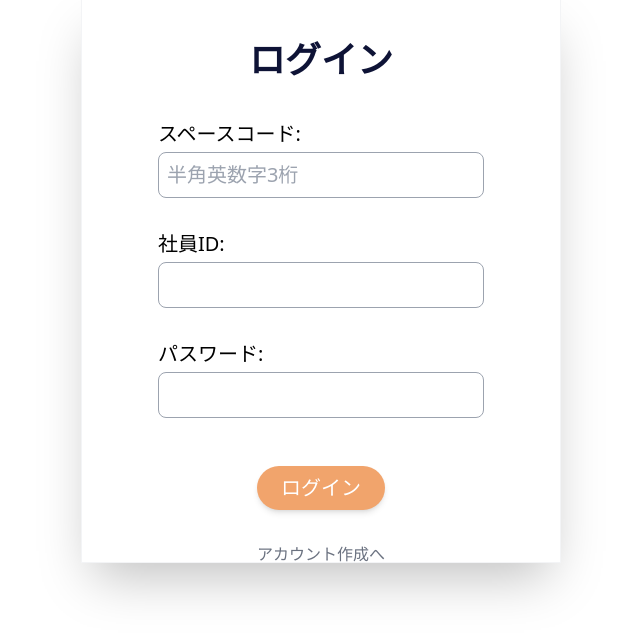
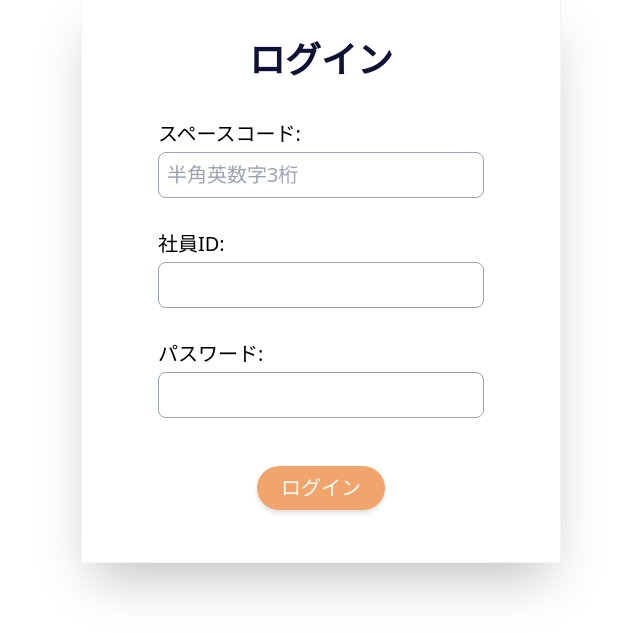
Before and after one commit to 2026-Winter-Hackathon-Dteam/D-team-project, a Django app: page /login/ in a window 1280 px wide. Shown: the part 167-800 px from the top of the page, without its empty margins (319-959 px from the left). Run offline with Django 5.2, Linux system fonts and the light colour scheme; parts of the project's set-up code (start-up, migrations or seed data) failed here and were passed over; some libraries are stand-ins or nearby versions.

Commit message:
login.html:アカウント作成ボタンの削除

```diff
--- a/accounts/templates/accounts/login.html
+++ b/accounts/templates/accounts/login.html
@@ -39,11 +39,6 @@
           class="add-account self-center inline-block  bg-[#F1A46C] hover:bg-[#E89455] hover:scale-[1.03] active:scale-[0.98] transition-transform text-white font-medium px-6 py-2 border-gray-400 rounded-full shadow-md">
           ログイン
         </button>
-
-        <!-- ======== サインアップ導線 ======== -->
-        <div class="text-base mt-6 text-gray-500 hover:text-gray-800">
-          <a href="{% url 'accounts:signup' %}">アカウント作成へ</a>
-        </div>
       </div>
     </form>
   </div>
```
